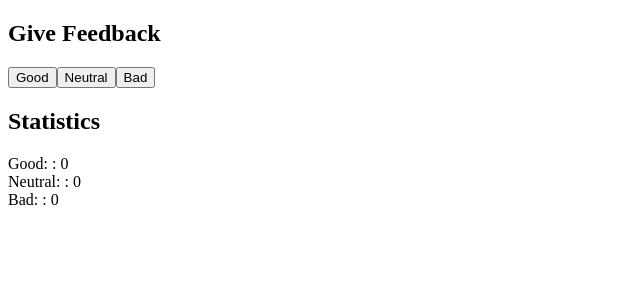
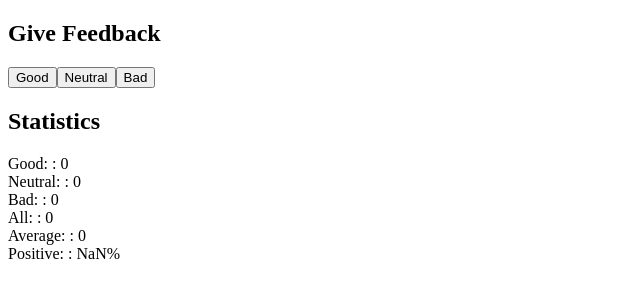
Before and after one commit to Daniel-Alkhrysat/Fullstack-Open-2022, a React (Create React App) app in the folder part1/unicafe/: page / in a window 1280 px wide. Shown: the top 300 px of the page, without its empty margins (0-640 px from the left). Built offline with nearby package versions, Linux system fonts and the light colour scheme.

Commit message:
exercise 1.7

```diff
--- a/part1/unicafe/src/App.js
+++ b/part1/unicafe/src/App.js
@@ -1,12 +1,15 @@
 import { useState } from 'react'
 
-const Display = ({ text, value }) => <div>{text}: {value}</div>
 const Button = ({text, handleClick}) => (
 	<button onClick={handleClick}>
 		{text}
 	</button>
 )
 
+const Display = ({ text, value }) => {
+	value = value || 0
+	return <div>{text}: {value}</div>
+}
 const App = () => {
   // save clicks of each button to its own state
   const [good, setGood] = useState(0)
@@ -26,6 +29,9 @@ const App = () => {
     		<Display text="Good: " value={good} />
     		<Display text="Neutral: "value={neutral} />
     		<Display text="Bad: "value={bad} />
+    		<Display text="All: "value={good+neutral+bad} />
+    		<Display text="Average: "value={(good-bad)/(good+neutral+bad)} />
+    		<Display text="Positive: "value={good/(good+neutral+bad)*100 + "%"} />
     	</div>
     </div>
   )
```
